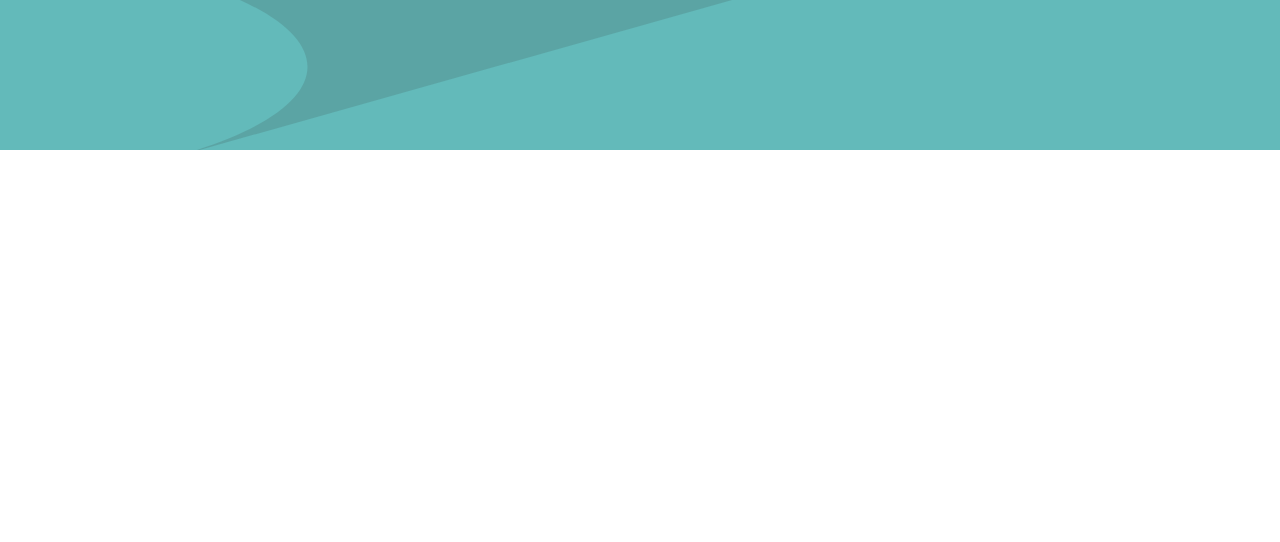
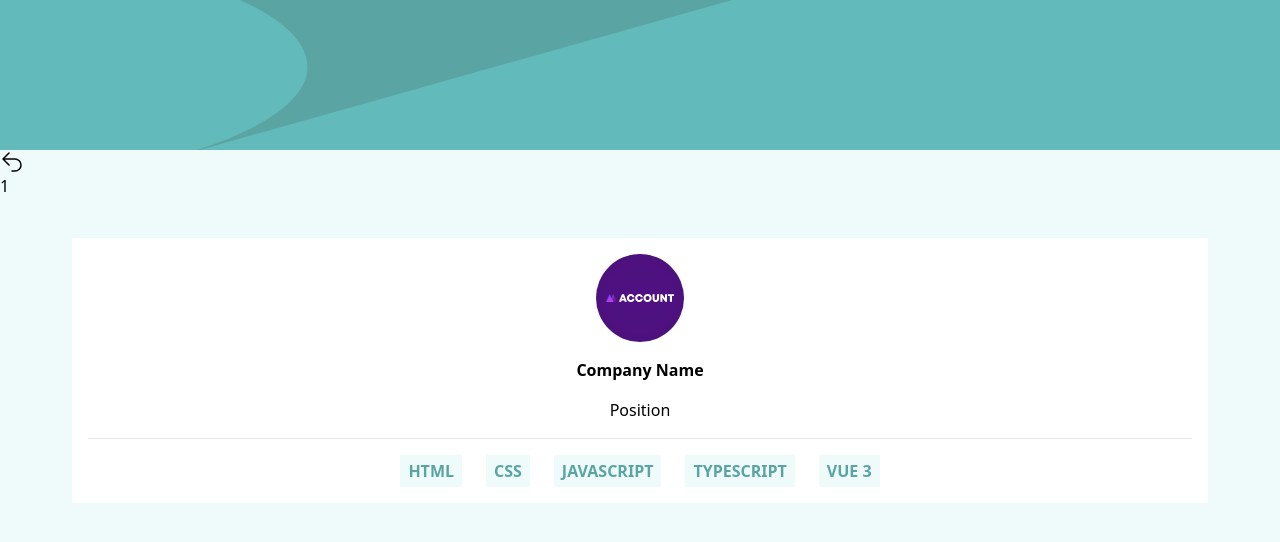
Before and after one commit to gbura/jobs-dashboard, a Vue app: page /job-offer/1 in a window 1280 px wide. Before the commit this address had no page. Shown: the top 542 px of the page. Built offline with nearby package versions, Linux system fonts and the light colour scheme.

Commit message:
dynamic paths for job offers

```diff
--- a/index.html
+++ b/index.html
@@ -12,7 +12,7 @@
 </head>
 
 <body>
-  <div id="app" class="bg-light-grayish-cyan"></div>
+  <div id="app" class="bg-light-grayish-cyan min-h-screen"></div>
   <script type="module" src="/src/main.ts"></script>
 </body>
 
--- a/src/components/ChosenFilters.vue
+++ b/src/components/ChosenFilters.vue
@@ -20,7 +20,7 @@
 </template>
 
 <script setup lang="ts">
-import { ref, defineProps, defineEmits, type PropType } from 'vue'
+import { defineProps, defineEmits, type PropType } from 'vue'
 
 const props = defineProps({
 	selectedFilters: {
--- a/src/components/ui/BaseCard.vue
+++ b/src/components/ui/BaseCard.vue
@@ -11,7 +11,9 @@
 			class="w-[50px] h-[50px] absolute -top-6 lg:w-[80px] lg:h-[80px] lg:top-[50%] lg:left-8 lg:-translate-y-1/2" />
 		<div class="info-box lg:ml-[120px]">
 			<div class="offer-info flex items-center gap-6 py-4 lg:py-2">
-				<p class="text-sm font-bold text-desaturated-dark-cyan">{{ props.company }}</p>
+				<p class="text-sm font-bold text-desaturated-dark-cyan">
+					{{ props.company }}
+				</p>
 				<div class="new flex gap-2">
 					<p class="bg-desaturated-dark-cyan text-white text-sm font-bold rounded-2xl py-0.5 px-3" v-if="props.new">
 						NEW!
@@ -23,11 +25,12 @@
 					</p>
 				</div>
 			</div>
-			<p
+			<RouterLink
+				:to="`/job-offer/${$props.id}`"
 				class="text-md font-bold mb-2 hover:text-desaturated-dark-cyan hover:cursor-pointer hover:transition hover:duration-300">
 				{{ props.position }}
-			</p>
-			<ul class="offer-desc flex items-center gap-4 text-md text-gray-500 mb-4">
+			</RouterLink>
+			<ul class="offer-desc flex items-center gap-4 text-md text-gray-500 my-2">
 				<li>{{ props.postedAt }}</li>
 				<li>{{ props.contract }}</li>
 				<li>{{ props.location }}</li>
@@ -65,8 +68,10 @@
 
 <script setup lang="ts">
 import { defineProps, defineEmits } from 'vue'
+import { RouterLink } from 'vue-router'
 
 const props = defineProps([
+	'id',
 	'company',
 	'logo',
 	'new',
--- a/src/router/index.ts
+++ b/src/router/index.ts
@@ -8,6 +8,11 @@ const router = createRouter({
 			name: 'dashboard',
 			component: () => import('@/views/DashboardView.vue'),
 		},
+		{
+			path: '/job-offer/:id',
+			name: 'job-offer',
+			component: () => import('@/views/JobView.vue'),
+		},
 	],
 })
 
--- a/src/views/DashboardView.vue
+++ b/src/views/DashboardView.vue
@@ -7,6 +7,7 @@
 		<BaseCard
 			v-for="job in filteredJobs"
 			:key="job.id"
+			:id="job.id"
 			:company="job.company"
 			:logo="job.logo"
 			:new="job.new"
--- /dev/null
+++ b/src/views/JobView.vue
@@ -0,0 +1,53 @@
+<template>
+	<RouterLink :to="{ name: 'dashboard' }"
+		><svg
+			xmlns="http://www.w3.org/2000/svg"
+			fill="none"
+			viewBox="0 0 24 24"
+			stroke-width="1.5"
+			stroke="currentColor"
+			class="w-6 h-6 border-red-500">
+			<path stroke-linecap="round" stroke-linejoin="round" d="M9 15 3 9m0 0 6-6M3 9h12a6 6 0 0 1 0 12h-3" />
+		</svg>
+	</RouterLink>
+	{{ test }}
+	<div class="container mt-10">
+		<div class="bg-white flex flex-col items-center justify-center gap-4 py-4 px-4">
+			<img src="../assets/images/account.svg" alt="Company logo" />
+			<strong>Company Name</strong>
+			<p>Position</p>
+			<hr class="bg-black w-full" />
+			<div class="flex gap-6 flex-wrap">
+				<p
+					class="px-2 py-1 rounded-sm bg-light-grayish-cyan text-desaturated-dark-cyan font-bold cursor-pointer hover:bg-desaturated-dark-cyan hover:text-white hover:transition hover:duration-300">
+					HTML
+				</p>
+				<p
+					class="px-2 py-1 rounded-sm bg-light-grayish-cyan text-desaturated-dark-cyan font-bold cursor-pointer hover:bg-desaturated-dark-cyan hover:text-white hover:transition hover:duration-300">
+					CSS
+				</p>
+				<p
+					class="px-2 py-1 rounded-sm bg-light-grayish-cyan text-desaturated-dark-cyan font-bold cursor-pointer hover:bg-desaturated-dark-cyan hover:text-white hover:transition hover:duration-300">
+					JAVASCRIPT
+				</p>
+				<p
+					class="px-2 py-1 rounded-sm bg-light-grayish-cyan text-desaturated-dark-cyan font-bold cursor-pointer hover:bg-desaturated-dark-cyan hover:text-white hover:transition hover:duration-300">
+					TYPESCRIPT
+				</p>
+				<p
+					class="px-2 py-1 rounded-sm bg-light-grayish-cyan text-desaturated-dark-cyan font-bold cursor-pointer hover:bg-desaturated-dark-cyan hover:text-white hover:transition hover:duration-300">
+					VUE 3
+				</p>
+			</div>
+		</div>
+	</div>
+</template>
+
+<script setup lang="ts">
+import { useRoute, RouterLink } from 'vue-router'
+import { ref } from 'vue'
+
+const route = useRoute()
+
+const test = ref(route.params.id)
+</script>
```
